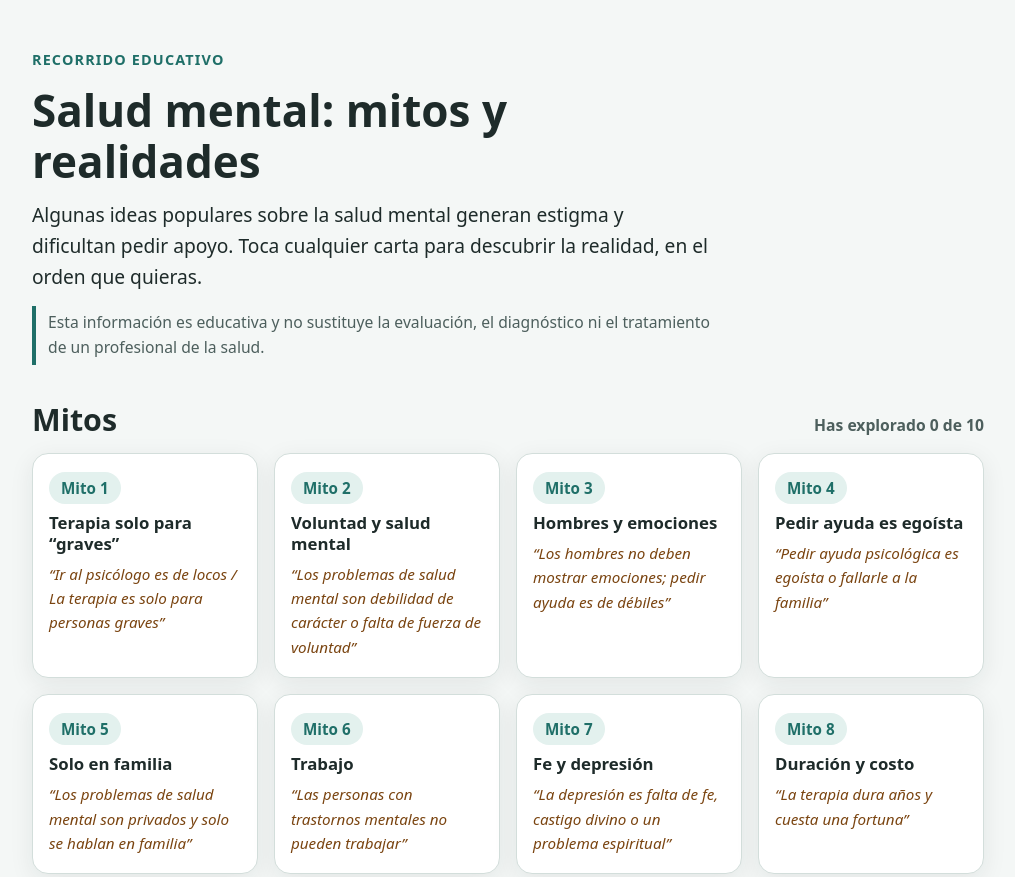
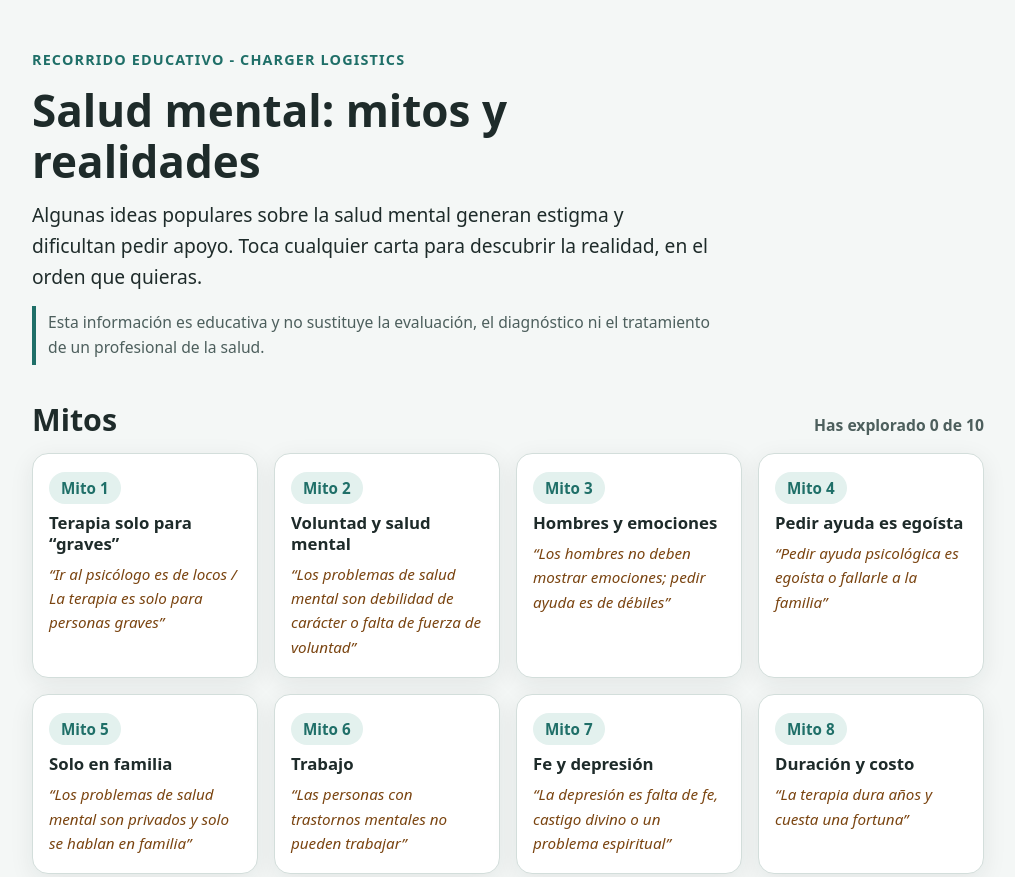
Before and after one commit to famvelasquez9-boop/hr-hub, a plain HTML site: page index.html in a window 1280 px wide. Shown: the top 877 px of the page, without its empty margins (132-1147 px from the left). Drawn offline with Linux system fonts and the light colour scheme.

Commit message:
Update index.html

```diff
--- a/index.html
+++ b/index.html
@@ -12,7 +12,7 @@
   <main id="main">
 
     <header class="hero">
-      <p class="eyebrow">Recorrido educativo</p>
+      <p class="eyebrow">Recorrido educativo - Charger Logistics</p>
       <h1>Salud mental: mitos y realidades</h1>
       <p class="lead">Algunas ideas populares sobre la salud mental generan estigma y dificultan pedir apoyo. Toca cualquier carta para descubrir la realidad, en el orden que quieras.</p>
       <p class="note">Esta información es educativa y no sustituye la evaluación, el diagnóstico ni el tratamiento de un profesional de la salud.</p>
```
